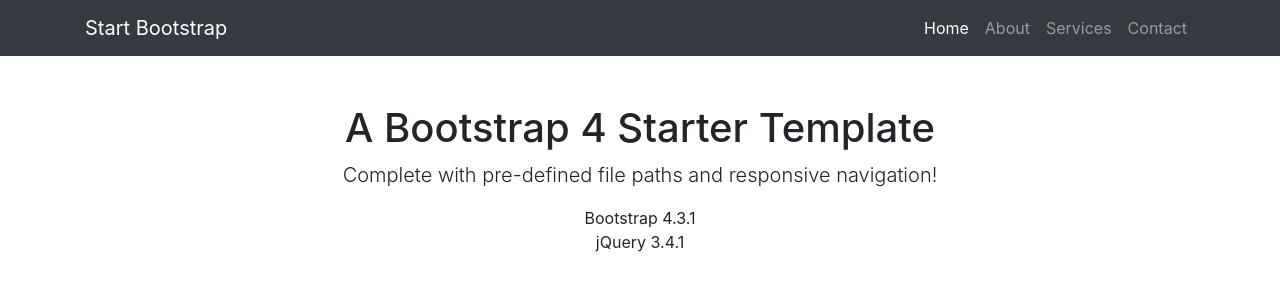
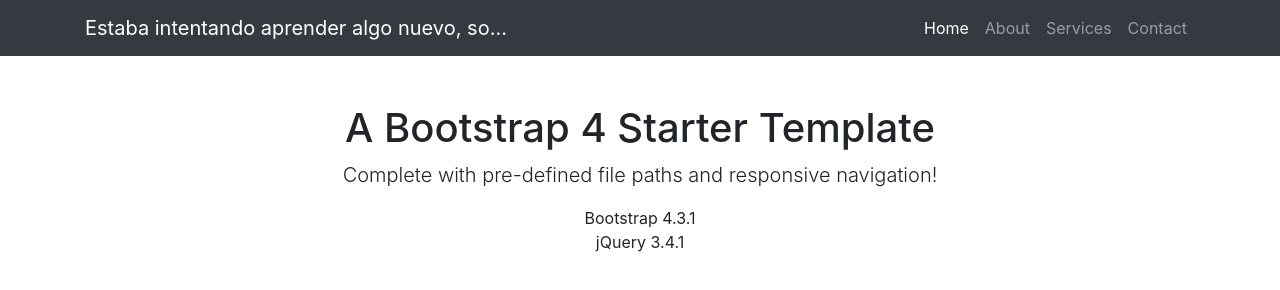
Before and after one commit to Cesarint/star, a website: page index.html in a window 1280 px wide. Drawn offline with Linux system fonts and the light colour scheme.

Commit message:
Update index.html

```diff
--- a/index.html
+++ b/index.html
@@ -20,7 +20,7 @@
   <!-- Navigation -->
   <nav class="navbar navbar-expand-lg navbar-dark bg-dark static-top">
     <div class="container">
-      <a class="navbar-brand" href="#">Start Bootstrap</a>
+      <a class="navbar-brand" href="#">Estaba intentando aprender algo nuevo, so...</a>
       <button class="navbar-toggler" type="button" data-toggle="collapse" data-target="#navbarResponsive" aria-controls="navbarResponsive" aria-expanded="false" aria-label="Toggle navigation">
         <span class="navbar-toggler-icon"></span>
       </button>
```
